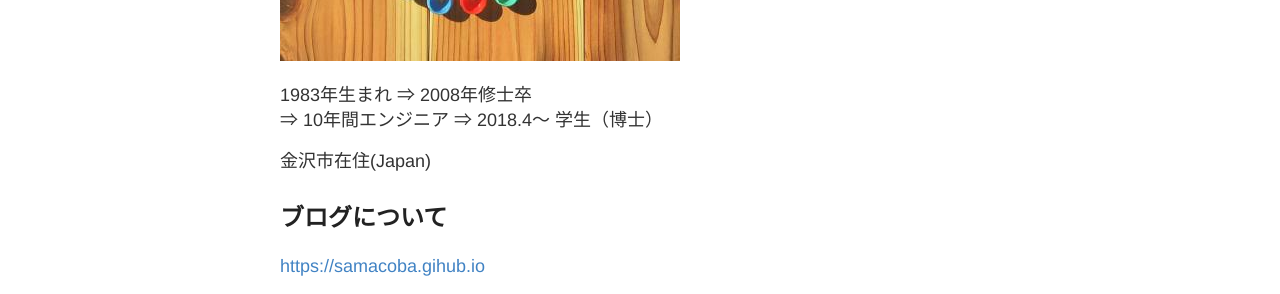
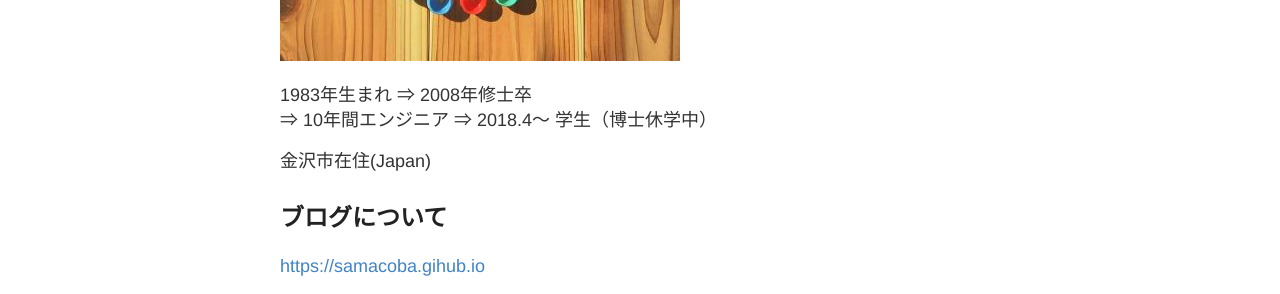
Before and after one commit to samacoba/samacoba.github.io, a Jekyll site: the page built from about.md, in a window 1280 px wide. Shown: the part 671-965 px from the top of the page. Built offline with Jekyll 4.4.1, drawn with Linux system fonts in a browser that asks for light colours.

Commit message:
about 修正

```diff
--- a/about.md
+++ b/about.md
@@ -11,7 +11,7 @@ permalink: /about/
 ![Image](/images/github-samacoba.jpg)
 
 1983年生まれ ⇒ 2008年修士卒
-⇒ 10年間エンジニア ⇒ 2018.4～ 学生（博士）
+⇒ 10年間エンジニア ⇒ 2018.4～ 学生（博士休学中）
 
 金沢市在住(Japan)
 
```
